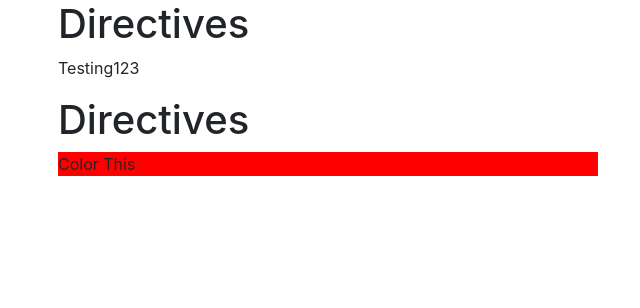
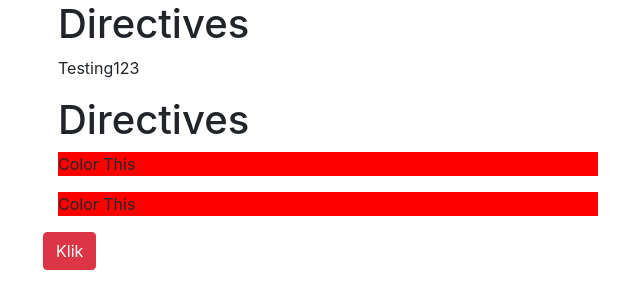
Before and after one commit to muhsatrio/latihan-vue, a Vue app: page / in a window 1280 px wide. Shown: the top 308 px of the page, without its empty margins (27-667 px from the left). Built offline with nearby package versions, Linux system fonts and the light colour scheme.

Commit message:
finish module

```diff
--- a/src/App.vue
+++ b/src/App.vue
@@ -9,14 +9,43 @@
         <div class="row">
             <div class="col-xs-12 col-sm-8 col-sm-offset-2 col-md-6 col-md-offset-3">
                 <h1>Directives</h1>
-                <p v-highlight>Color This</p>
+                <p v-highlight:background.delayed="'red'">Color This</p>
+                <p v-local-highlight:background.delayed="'red'">Color This</p>
             </div>
+        </div>
+        <div class="row">
+            <button class="btn btn-danger" v-my-on:click="'halo'">Klik</button>
         </div>
     </div>
 </template>
 
 <script>
     export default {
+        directives: {
+            "local-highlight": {
+                bind(el, binding) {
+                    let delay = 0;
+                    if (binding.modifiers['delayed']) {
+                      delay = 3000;
+                    }
+                    setTimeout(() => {
+                      if (binding.arg === 'background') {
+                        el.style.backgroundColor = binding.value;
+                      }
+                      else {
+                        el.style.color = binding.value;
+                      }
+                    }, delay);
+                }
+            },
+            'my-on': {
+                bind(el, binding) {
+                    el.addEventListener(binding.arg, () => {
+                        alert(binding.value);
+                    });
+                }
+            }
+        }
     }
 </script>
 
--- a/src/main.js
+++ b/src/main.js
@@ -2,8 +2,20 @@ import Vue from 'vue'
 import App from './App.vue'
 
 Vue.directive('highlight', {
-  bind(el) {
-    el.style.backgroundColor = 'red'
+  bind(el, binding) {
+    // el.style.backgroundColor = 'red'
+    let delay = 0;
+    if (binding.modifiers['delayed']) {
+      delay = 3000;
+    }
+    setTimeout(() => {
+      if (binding.arg === 'background') {
+        el.style.backgroundColor = binding.value;
+      }
+      else {
+        el.style.color = binding.value;
+      }
+    }, delay);
   }
 });
 
```
